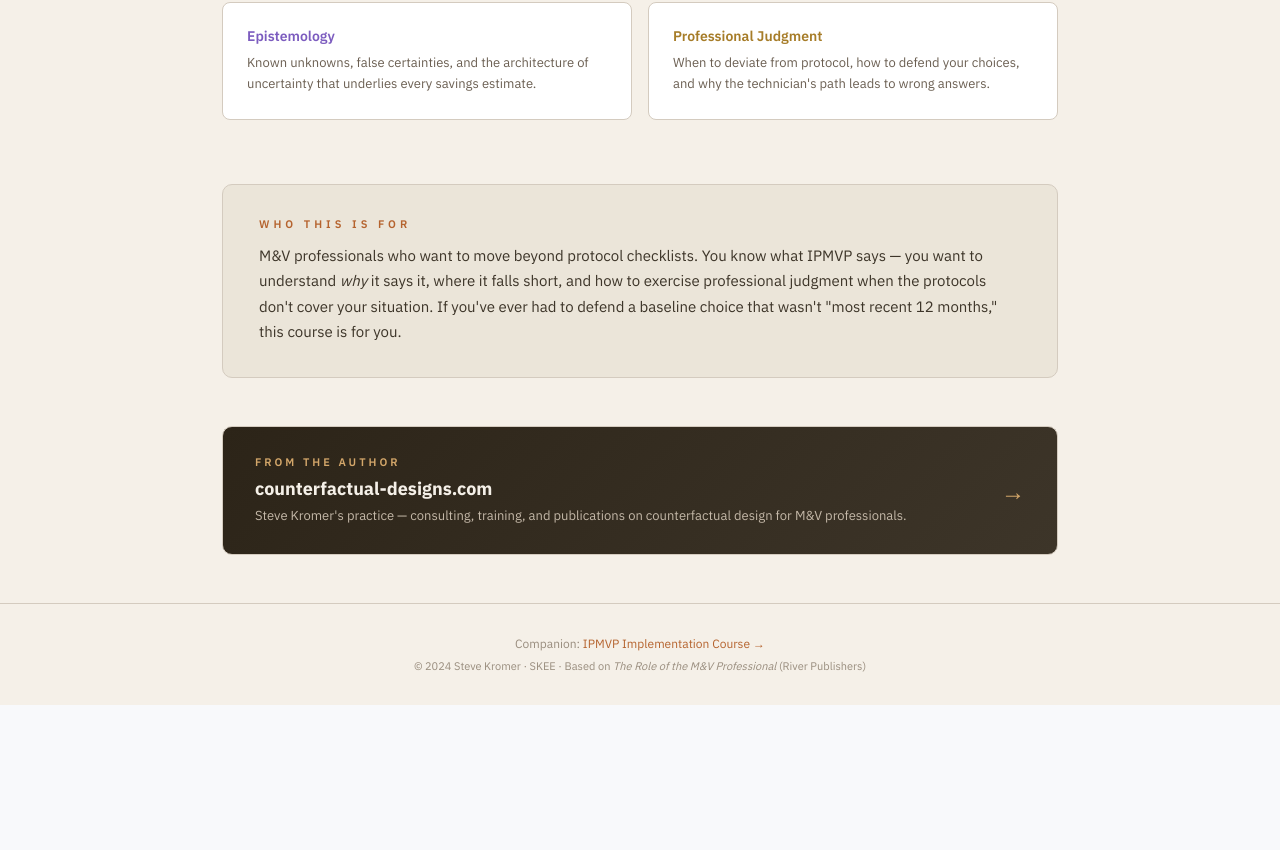
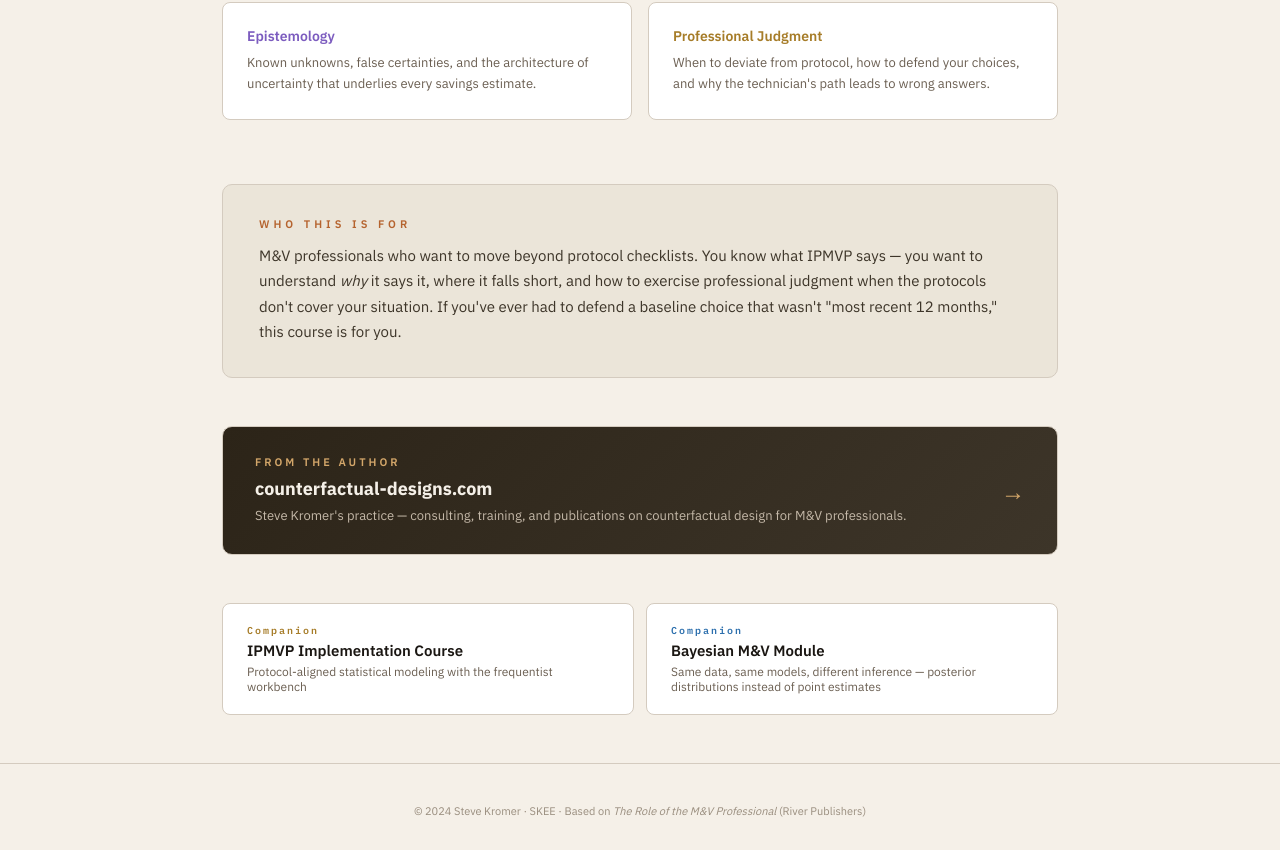
Before and after one commit to jskromer/CFdesigns, a React (Vite) app: page / in a window 1280 px wide. Shown: the part 1795-2645 px from the top of the page. Before the commit the page ends 2500 px from the top, so only its background shows below. Built offline with nearby package versions, Linux system fonts and the light colour scheme.

Commit message:
Add Bayesian M&V companion link alongside IPMVP course link

```diff
--- a/src/App.jsx
+++ b/src/App.jsx
@@ -203,11 +203,32 @@ function Home({ onNavigate }) {
         </a>
       </div>
 
+      {/* ── Companion Courses ── */}
+      <div style={{ maxWidth: 900, margin: "0 auto", padding: "0 32px 48px" }}>
+        <div style={{ display: "grid", gridTemplateColumns: "1fr 1fr", gap: 12 }}>
+          <a href="https://mv-course.vercel.app" target="_blank" rel="noopener noreferrer" style={{ textDecoration: "none" }}>
+            <div style={{ background: C.card, border: `1px solid ${C.border}`, borderRadius: 8, padding: "20px 24px", cursor: "pointer", transition: "border-color 0.2s", height: "100%" }}
+              onMouseEnter={e => e.currentTarget.style.borderColor = C.amber}
+              onMouseLeave={e => e.currentTarget.style.borderColor = C.border}>
+              <div style={{ fontSize: 10, color: C.amber, fontWeight: 600, letterSpacing: 2, fontFamily: "'IBM Plex Mono', monospace", marginBottom: 4 }}>Companion</div>
+              <div style={{ fontSize: 15, fontWeight: 600, color: C.white }}>IPMVP Implementation Course</div>
+              <div style={{ fontSize: 12, color: C.textSoft, marginTop: 4 }}>Protocol-aligned statistical modeling with the frequentist workbench</div>
+            </div>
+          </a>
+          <a href="https://bayesian-mv.vercel.app" target="_blank" rel="noopener noreferrer" style={{ textDecoration: "none" }}>
+            <div style={{ background: C.card, border: `1px solid ${C.border}`, borderRadius: 8, padding: "20px 24px", cursor: "pointer", transition: "border-color 0.2s", height: "100%" }}
+              onMouseEnter={e => e.currentTarget.style.borderColor = C.blue}
+              onMouseLeave={e => e.currentTarget.style.borderColor = C.border}>
+              <div style={{ fontSize: 10, color: C.blue, fontWeight: 600, letterSpacing: 2, fontFamily: "'IBM Plex Mono', monospace", marginBottom: 4 }}>Companion</div>
+              <div style={{ fontSize: 15, fontWeight: 600, color: C.white }}>Bayesian M&V Module</div>
+              <div style={{ fontSize: 12, color: C.textSoft, marginTop: 4 }}>Same data, same models, different inference — posterior distributions instead of point estimates</div>
+            </div>
+          </a>
+        </div>
+      </div>
+
       {/* ── Footer ── */}
       <div style={{ borderTop: `1px solid ${C.border}`, padding: "32px", textAlign: "center" }}>
-        <div style={{ fontSize: 12, color: C.textDim }}>
-          Companion: <a href="https://mv-course.vercel.app" style={{ color: C.teal, textDecoration: "none" }}>IPMVP Implementation Course →</a>
-        </div>
         <div style={{ fontSize: 11, color: C.textDim, marginTop: 8 }}>
           © 2024 Steve Kromer · SKEE · Based on <em>The Role of the M&V Professional</em> (River Publishers)
         </div>
```
